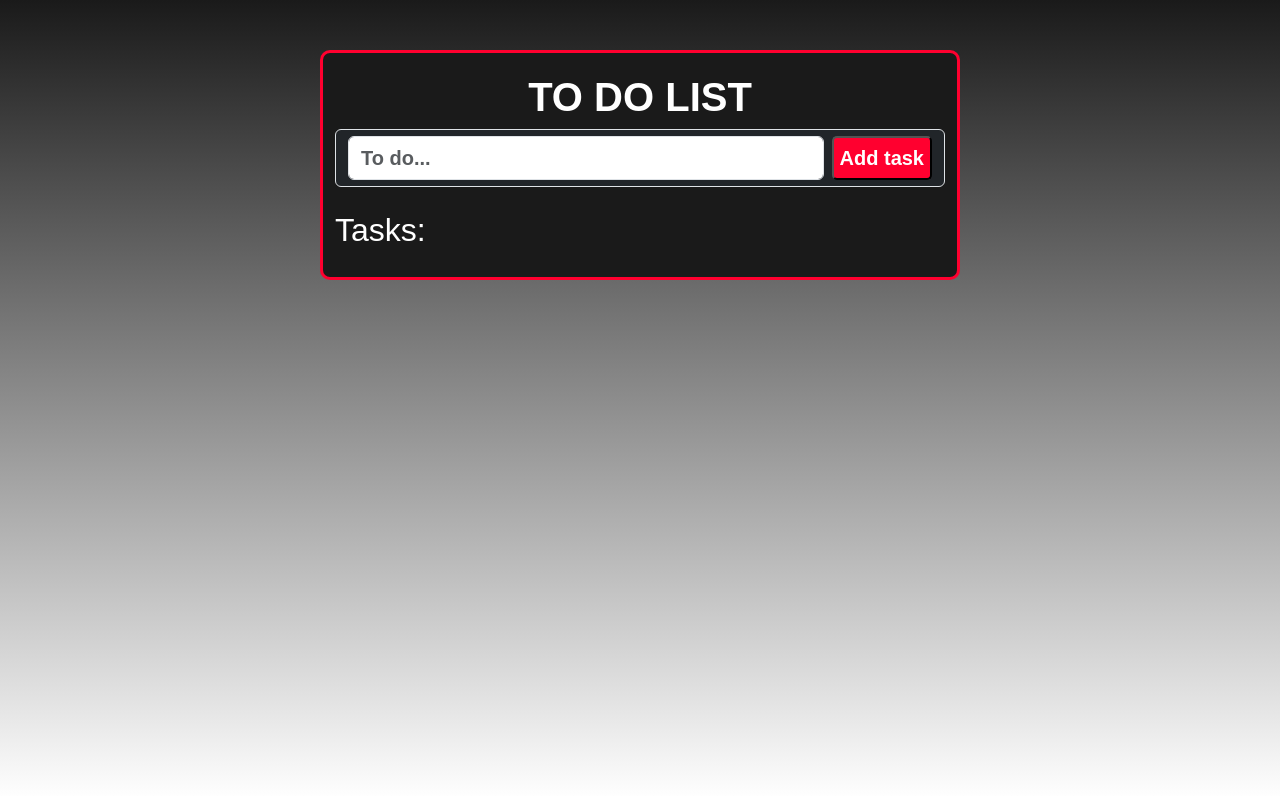
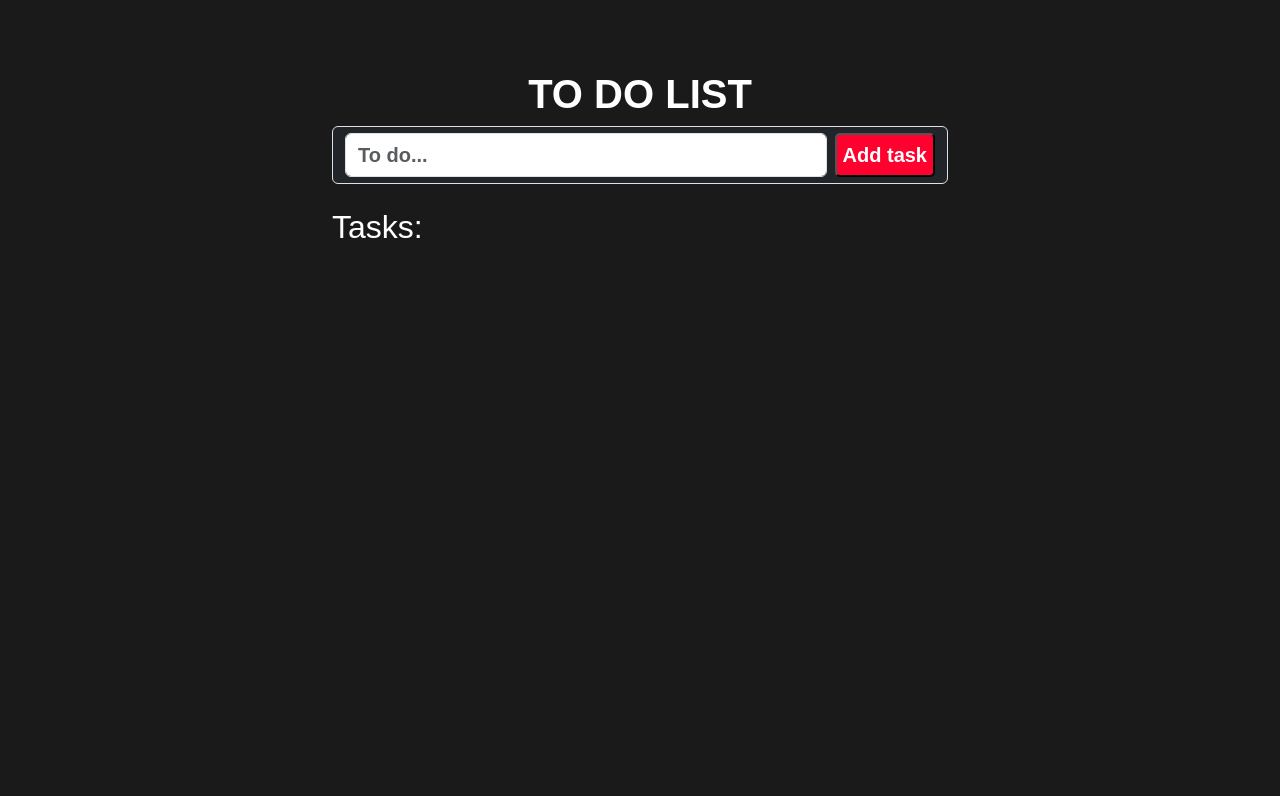
Before and after one commit to RhymeMoon/TO-DO-LIST, a plain HTML site: page index.html in a window 1280 px wide. Drawn offline with nearby package versions, Linux system fonts and the light colour scheme.

Commit message:
background-change

```diff
--- a/style.css
+++ b/style.css
@@ -8,14 +8,11 @@ h1 {
 body {
     height: 100vh;
     padding-top: 50px;
-    background-image: linear-gradient(180deg,#1a1a1a,#ffffff);
+    background-color: #1a1a1a !important;;
 }
 .container {
     width: 50% !important;
     padding: 20px;
-    background-color: #1a1a1a;
-    border: 3px solid #ff002f;
-    border-radius: 10px;
 }
 .task {
     border-radius: 10px;
```
